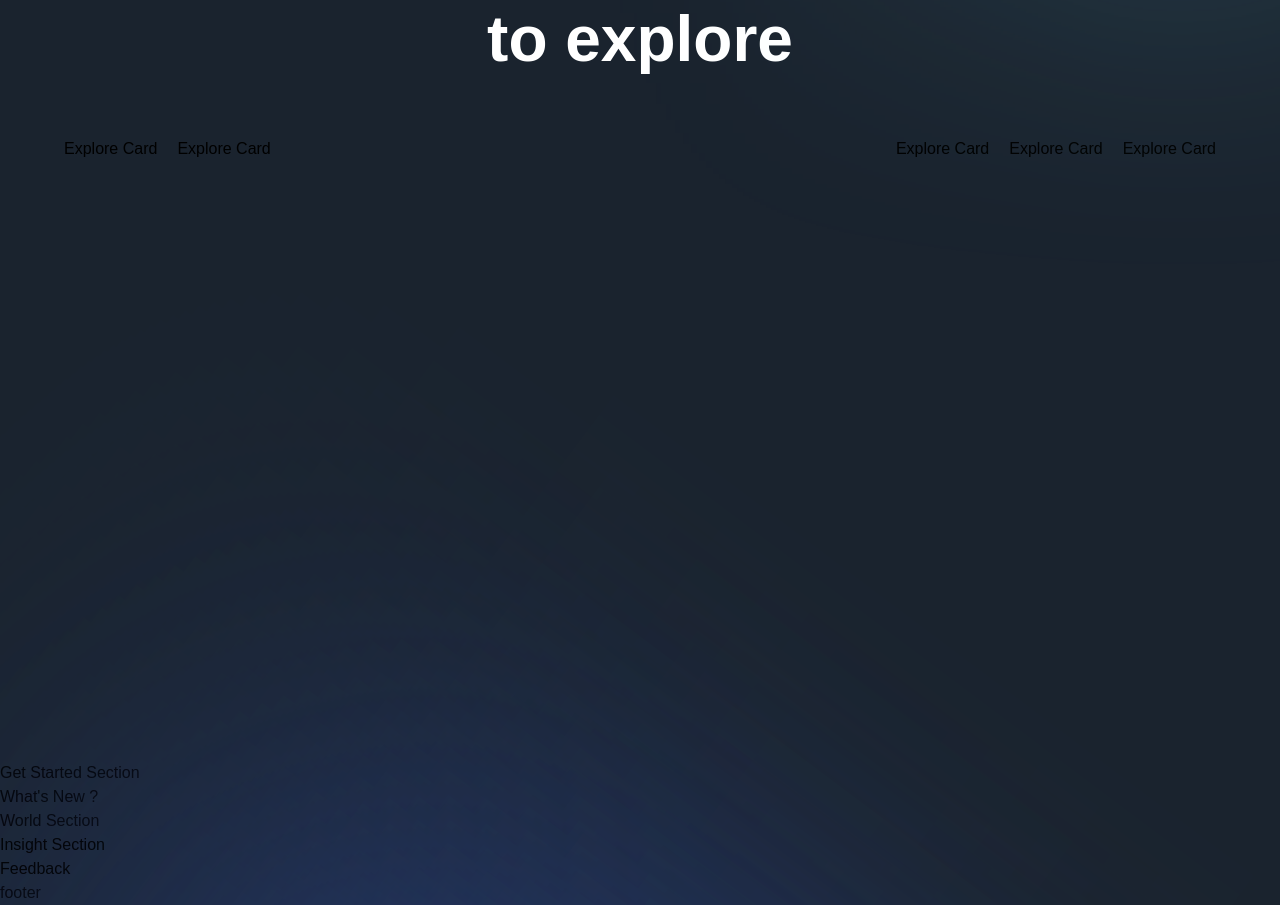
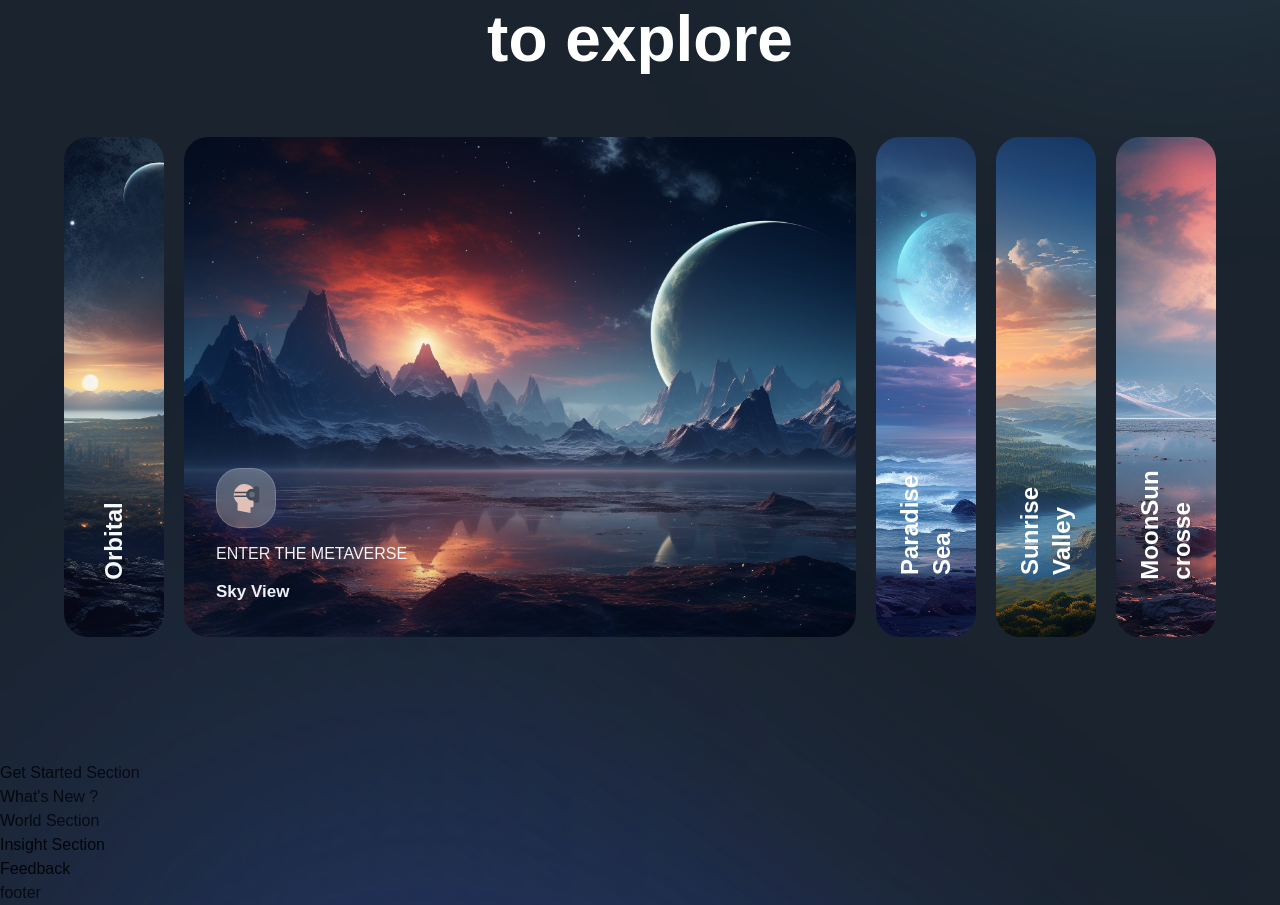
Before and after one commit to CodeCrusader80/celestialsyntax-nextjs-app, a Next.js app: page / in a window 1280 px wide. Shown: the part 1620-2525 px from the top of the page. Built offline with nearby package versions, Linux system fonts and the light colour scheme.

Commit message:
Creation of the slider with elaboration of the cards

```diff
--- a/components/explorecard.jsx
+++ b/components/explorecard.jsx
@@ -7,9 +7,35 @@ import {fadeIn} from "@/utils/motion";
 const ExploreCard = ({id, imgUrl, title, index, active, handleClick}) => (
     <motion.div
         variants={fadeIn('right', 'spring', index * 0.5, 0.75)}
-        className={`relative ${active === id ? `lg:flex-[3.5] flex-[10]` : 'lg:flex'}`}
+        className={`relative ${active === id ? `lg:flex-[3.5] flex-[10]` : 'lg:flex-[0.5] flex-[2]'} flex items-center justify-center min-w-[100px] h-[500px] transition-[flex] duration-[0.7s] ease-out-flex cursor-pointer`}
+        onClick={() => handleClick(id)}
     >
-        Explore Card
+        <img
+            src={imgUrl}
+            alt={title}
+            className={"absolute w-full lg:h-full max-[1264px]:h-full object-cover rounded-[24px]"}
+        />
+        {active !== id ? (
+            <h3 className={"font-semibold text-2xl text-white absolute z-0 lg:bottom-20 lg:rotate-[-90deg] lg:origin-[0,0] max-[1000px]:text-s "}>
+                {title}
+            </h3>
+        ) : (
+            <div className={"absolute bottom-0 p-8 justify-start w-full flex-col rounded-b-[14px]"}>
+                <div className={`${styles.flexCenter} w-[60px] h-[60px] rounded-[24px] glassmorphism mb-[16px] max-[1000px]:w-[30px] max-[1000px]:h-[30px] max-[1000px]:rounded-[10px] max-[1000px]:mb-[5px]`}>
+                    <img
+                    src={"/vr-svgrepo-com.svg"}
+                    alt={"headset"}
+                    className={"w-1/2 h-1/2 object-contain"}
+                    />
+                </div>
+                <p className={"font-normal text-[16px] leading-[20px] text-white uppercase"}>
+                    Enter the Metaverse
+                </p>
+                <h2 className={"mt-[15px] font-semibold text-[17px] text-white max-[1000px]:mt-[0px]"}>
+                    {title}
+                </h2>
+            </div>
+        )}
     </motion.div>
 );
 
```
